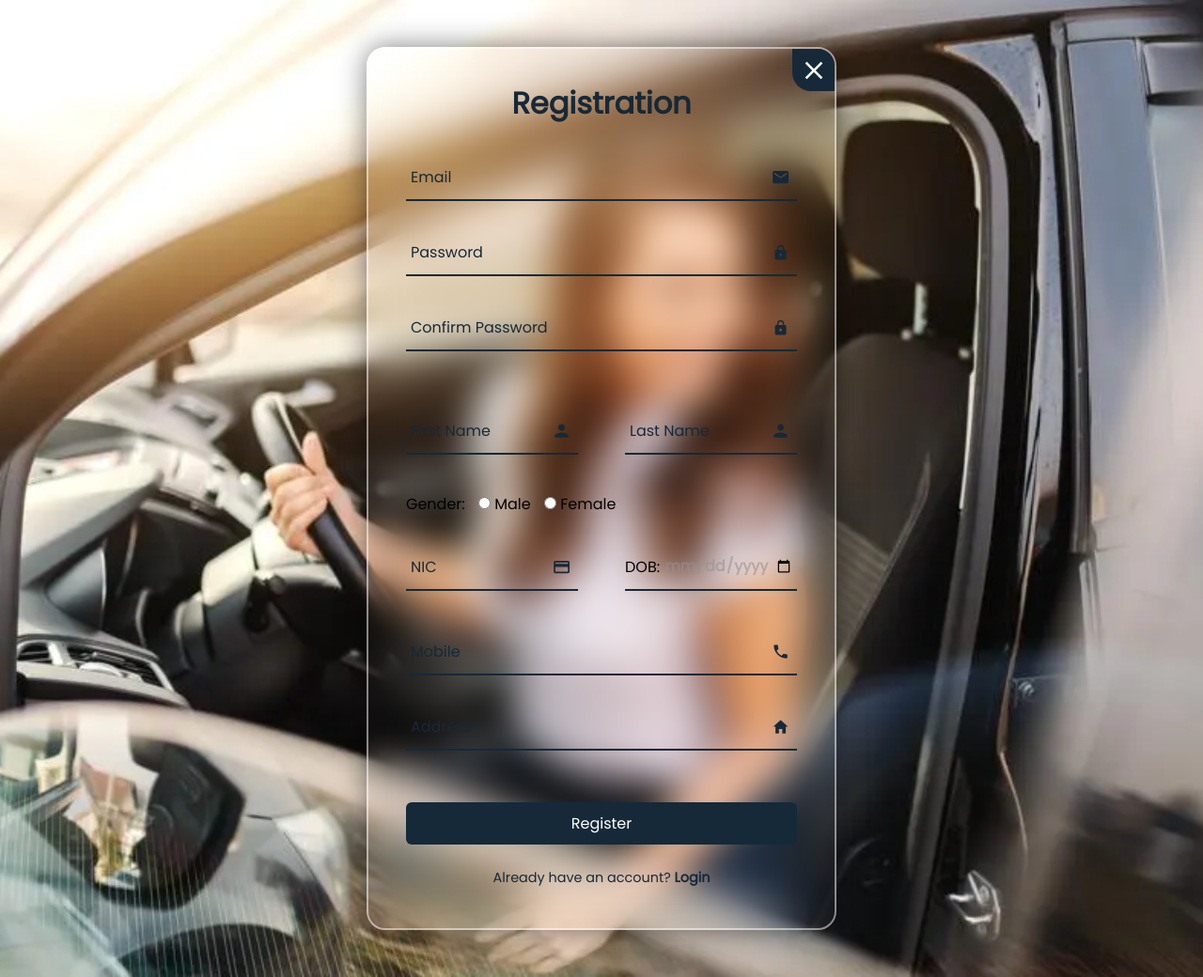
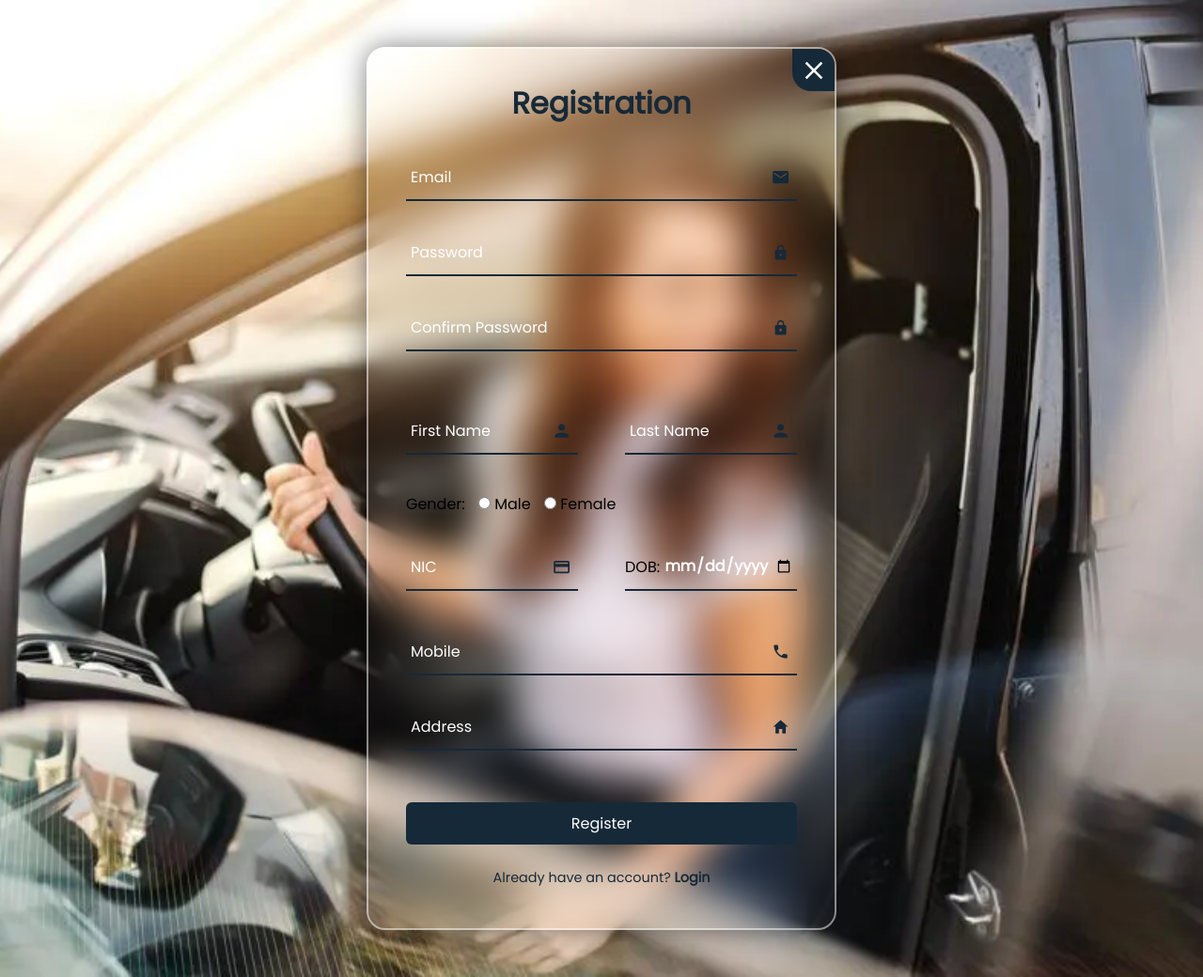
Before and after one commit to Umindu2003/vehicle_rent, a PHP site: page /register/register.php in a window 1280 px wide. Shown: the whole page at 94% size. Run offline with PHP 8.4, Linux system fonts and the light colour scheme.

Commit message:
reg update

```diff
--- a/register/reg_styles.css
+++ b/register/reg_styles.css
@@ -151,12 +151,12 @@ body {
     /* ?? */
     outline: none;
     font-size: 1em;
-    color: #162938;
+    /* color: #162938; */
     font-weight: 600;
     /* ?? */
     /* padding: 0 35px 0 5px; */
     cursor: pointer;
-    color: #94939396;
+    color: #ffffff;
 }
 
 .form2 .DOB label {
@@ -204,7 +204,7 @@ body {
     transform: translateY(-50%);
     /* ?? */
     font-size: 1em;
-    color: #162938;
+    color: #ffffff;
     font-weight: 500;
     /* ?? */
     pointer-events: none;
```
